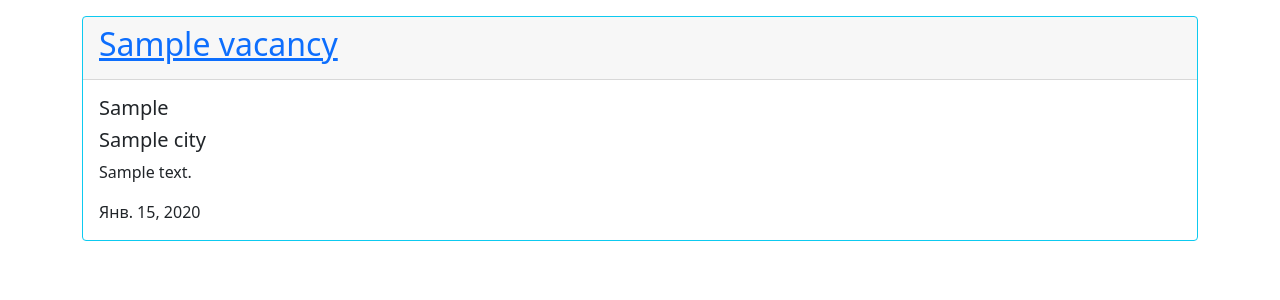
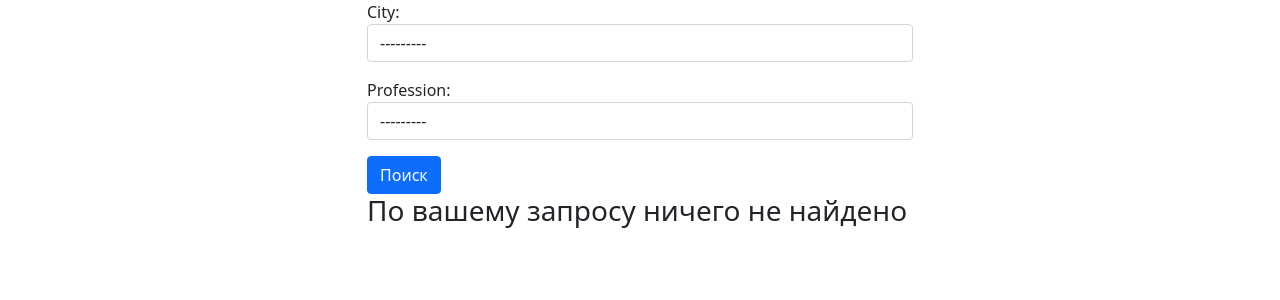
Before and after one commit to n1cejkee91/Scraping_Service, a Django app: page /home/ in a window 1280 px wide. Shown: the part 56-356 px from the top of the page. Run offline with Django 3.2, Linux system fonts and the light colour scheme; tables that the repository leaves empty hold one stand-in row (values such as "Sample post").

Commit message:
Add: - forms.py Change: - views.py - home.html

```diff
--- /dev/null
+++ b/scraping_service/scraping/forms.py
@@ -0,0 +1,9 @@
+from django import forms
+from .models import City, Professions
+
+
+class FindForm(forms.Form):
+    city = forms.ModelChoiceField(queryset=City.objects.all(), to_field_name='slug', required=False,
+                                  widget=forms.Select(attrs={'class': 'form-control'}))
+    profession = forms.ModelChoiceField(queryset=Professions.objects.all(), to_field_name='slug', required=False,
+                                        widget=forms.Select(attrs={'class': 'form-control'}))
--- a/scraping_service/scraping/templates/scraping/home.html
+++ b/scraping_service/scraping/templates/scraping/home.html
@@ -1,6 +1,17 @@
 {% extends 'base.html' %}
 
 {% block content %}
+
+<div class="row">
+    <div class="col-md-6 mx-auto">
+        <form method="GET" action="">
+            <div class="form-group">
+                {{ form.as_p }}
+            </div>
+            <button type="submit" class="btn btn-primary">Поиск</button>
+        </form>
+    </div>
+</div>
 
 
 {% for vacancy in vacancies %}
@@ -17,6 +28,14 @@
 
     </div>
 </div>
+
+{% empty %}
+<div class="row">
+    <div class="col-md-6 mx-auto">
+        <h3>По вашему запросу ничего не найдено</h3>
+    </div>
+</div>
+
 {% endfor %}
 
 {% endblock %}
--- a/scraping_service/scraping/views.py
+++ b/scraping_service/scraping/views.py
@@ -1,10 +1,21 @@
 from django.shortcuts import render
 from .models import Vacancy
+from .forms import FindForm
 
 
 def home_view(request):
-    vacancies = Vacancy.objects.all()
-    return render(request, 'scraping/home.html', {'vacancies': vacancies})
+    form = FindForm(request.GET)
+    city = request.GET.get('city')
+    profession = request.GET.get('profession')
+    vacancies = []
+    if city or profession:
+        _filter = {}
+        if city:
+            _filter['city__slug'] = city
+        if profession:
+            _filter['profession__slug'] = profession
+        vacancies = Vacancy.objects.filter(**_filter)
+    return render(request, 'scraping/home.html', {'vacancies': vacancies, 'form': form})
 
 
 def test(request):
```
